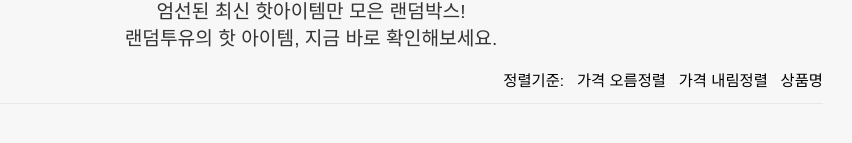
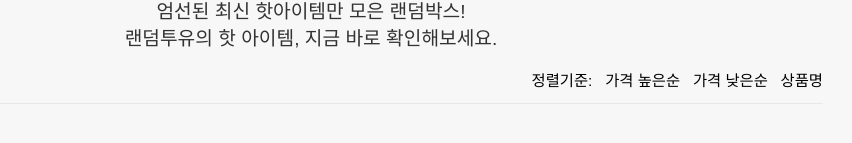
Before and after one commit to Ian8829/rt, a React (Create React App) app in the folder product/: page / in a window 1280 px wide. Shown: the part 183-326 px from the top of the page, without its empty margins (329-1181 px from the left). Built offline with nearby package versions, Linux system fonts and the light colour scheme; no server answers.

Commit message:
Price order

```diff
--- a/product/src/components/itemList.js
+++ b/product/src/components/itemList.js
@@ -73,10 +73,10 @@ class ItemList extends Component {
             정렬기준:
           </a>
           <a onClick={() => this.setState({ order: 'down' })}>
-            가격 오름정렬
+            가격 높은순
           </a>
           <a onClick={() => this.setState({ order: 'up' })}>
-            가격 내림정렬
+            가격 낮은순
           </a>
           <a onClick={() => this.setState({ order: 'alphabet' })}>
             상품명
```
